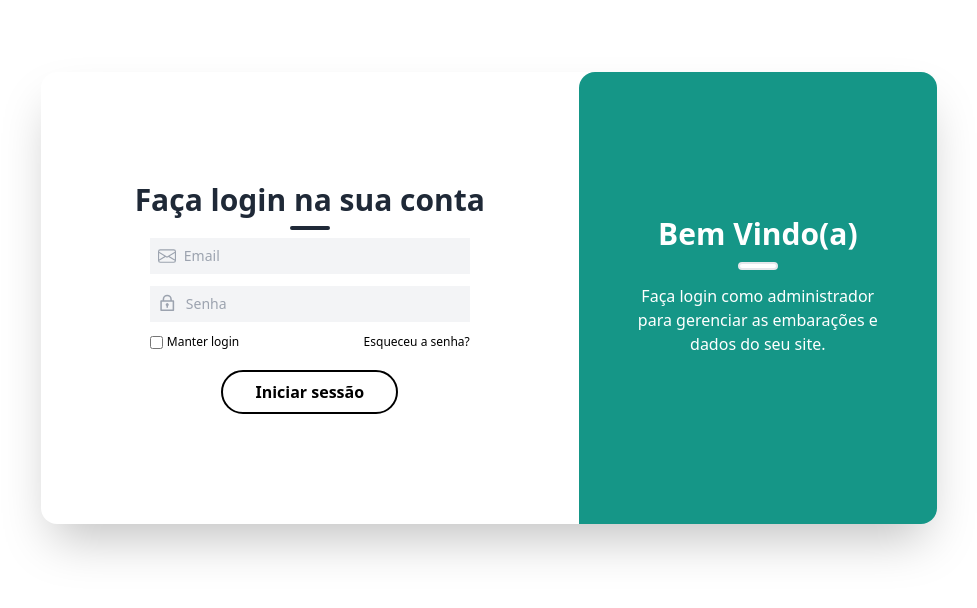
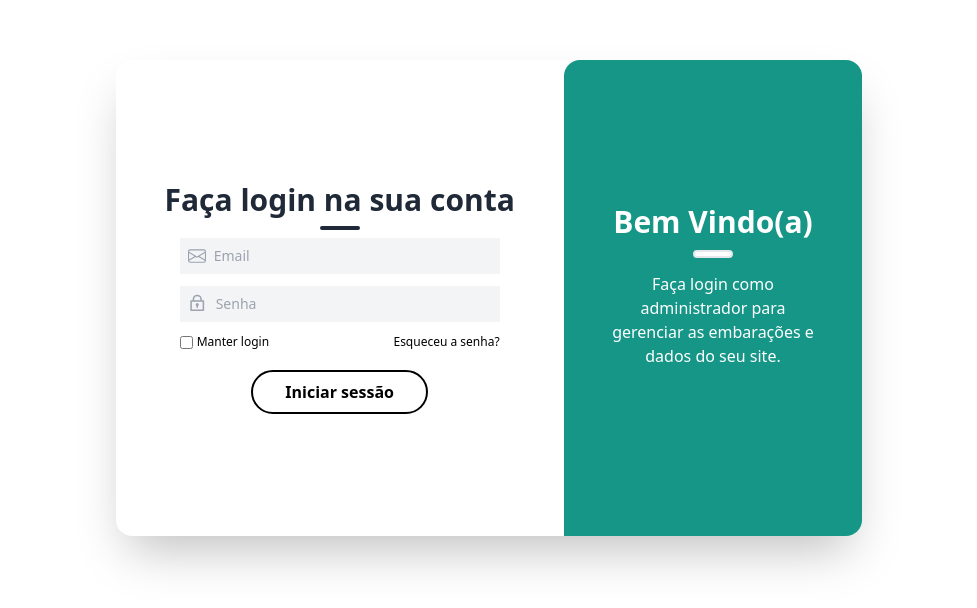
Before and after one commit to VHWebSolution/sea7admin, a React (Create React App) app: page / in a window 1280 px wide. Shown: the part 102-710 px from the top of the page, without its empty margins (151-1128 px from the left). Built offline with nearby package versions, Linux system fonts and the light colour scheme.

Commit message:
Update tailwind.config.js

```diff
--- a/tailwind.config.js
+++ b/tailwind.config.js
@@ -25,6 +25,9 @@ module.exports = {
       borderRadius: {
         '20': '20px',
       },
+      screens: {
+        'ss': '990px',
+      }
     },
   },
   plugins: [],
```
